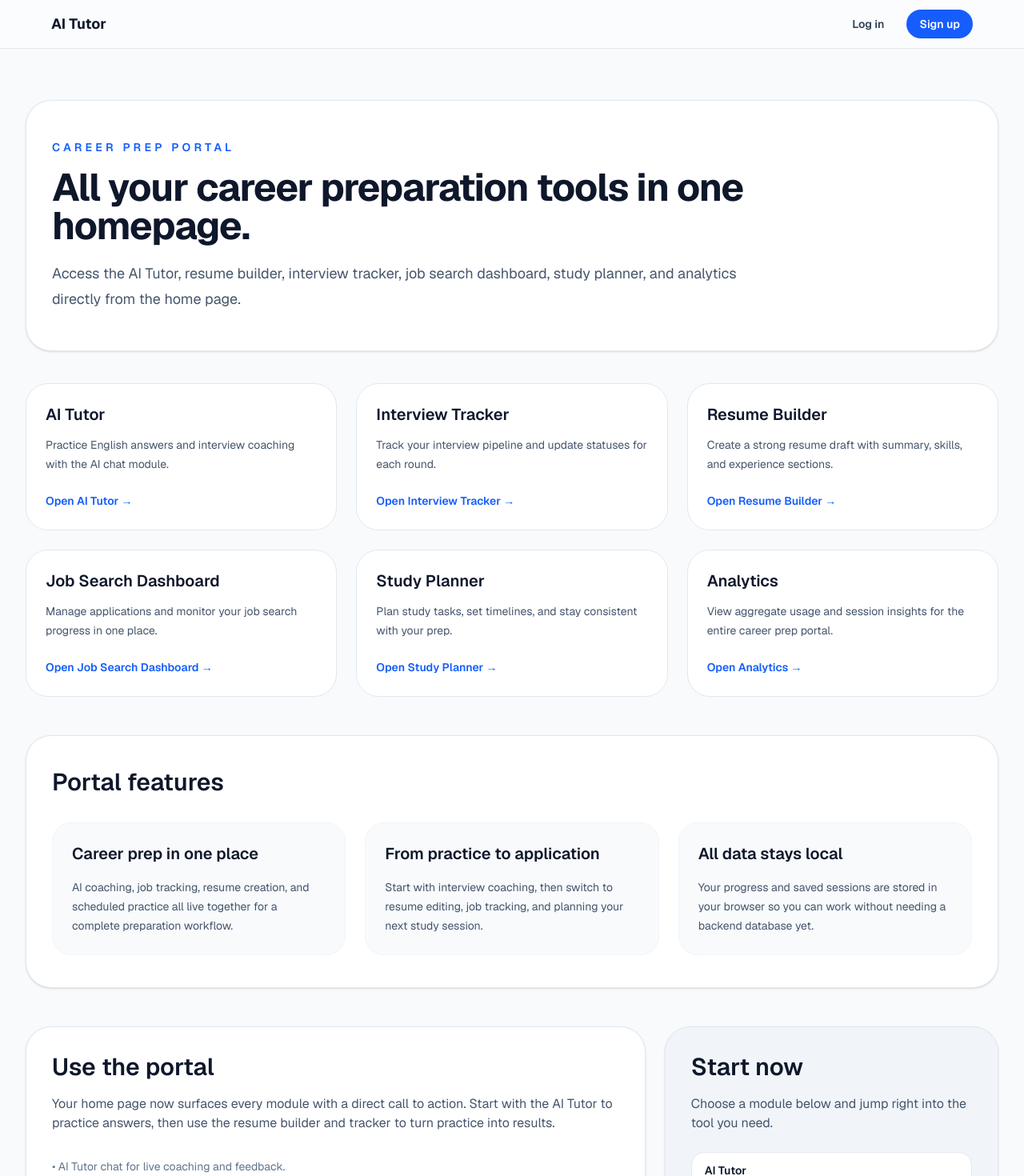
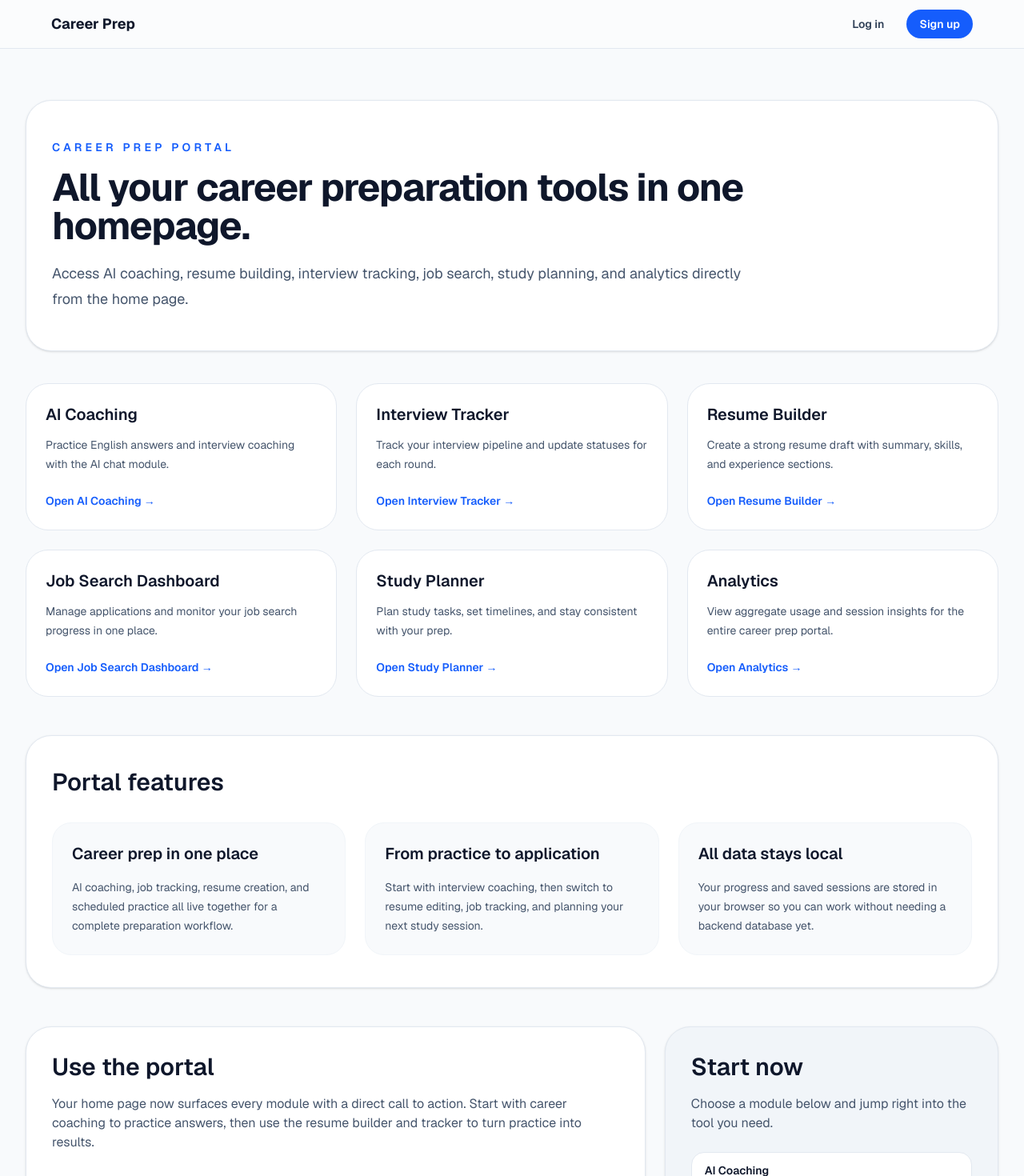
Before and after one commit to nishant0129/Ai-Tutor, a Next.js app in the folder frontend/: page / in a window 1280 px wide. Shown: the top 1470 px of the page at 80% size. Built offline with nearby package versions, Linux system fonts and the light colour scheme.

Commit message:
fixed home page

```diff
--- a/frontend/app/layout.tsx
+++ b/frontend/app/layout.tsx
@@ -35,7 +35,7 @@ export default function RootLayout({
           <header className="border-b border-slate-200 bg-white/50 px-4 py-3 dark:border-slate-800 dark:bg-slate-900/40">
             <div className="mx-auto flex max-w-6xl items-center justify-between gap-4">
               <a href="/" className="text-lg font-bold">
-                AI Tutor
+                Career Prep
               </a>
               <div>
                 <UserMenu />
--- a/frontend/app/page.tsx
+++ b/frontend/app/page.tsx
@@ -2,7 +2,7 @@ import Link from "next/link";
 
 const portalSections = [
   {
-    title: "AI Tutor",
+    title: "AI Coaching",
     description: "Practice English answers and interview coaching with the AI chat module.",
     href: "/ai-tutor",
   },
@@ -64,7 +64,7 @@ export default function Home() {
               All your career preparation tools in one homepage.
             </h1>
             <p className="mt-5 text-lg leading-8 text-slate-600 dark:text-slate-400">
-              Access the AI Tutor, resume builder, interview tracker, job search dashboard, study planner, and analytics directly from the home page.
+              Access AI coaching, resume building, interview tracking, job search, study planning, and analytics directly from the home page.
             </p>
           </div>
         </section>
@@ -107,10 +107,10 @@ export default function Home() {
           <div className="rounded-[2rem] border border-slate-200 bg-white p-8 shadow-sm dark:border-slate-800 dark:bg-slate-900">
             <h2 className="text-3xl font-semibold">Use the portal</h2>
             <p className="mt-4 text-slate-600 dark:text-slate-400">
-              Your home page now surfaces every module with a direct call to action. Start with the AI Tutor to practice answers, then use the resume builder and tracker to turn practice into results.
+              Your home page now surfaces every module with a direct call to action. Start with career coaching to practice answers, then use the resume builder and tracker to turn practice into results.
             </p>
             <div className="mt-8 space-y-3 text-sm text-slate-500 dark:text-slate-400">
-              <p>• AI Tutor chat for live coaching and feedback.</p>
+              <p>• AI coaching for live practice and feedback.</p>
               <p>• Interview tracker to keep your rounds organized.</p>
               <p>• Resume builder to write and preview your profile.</p>
               <p>• Job search dashboard to capture roles and offer status.</p>
```
